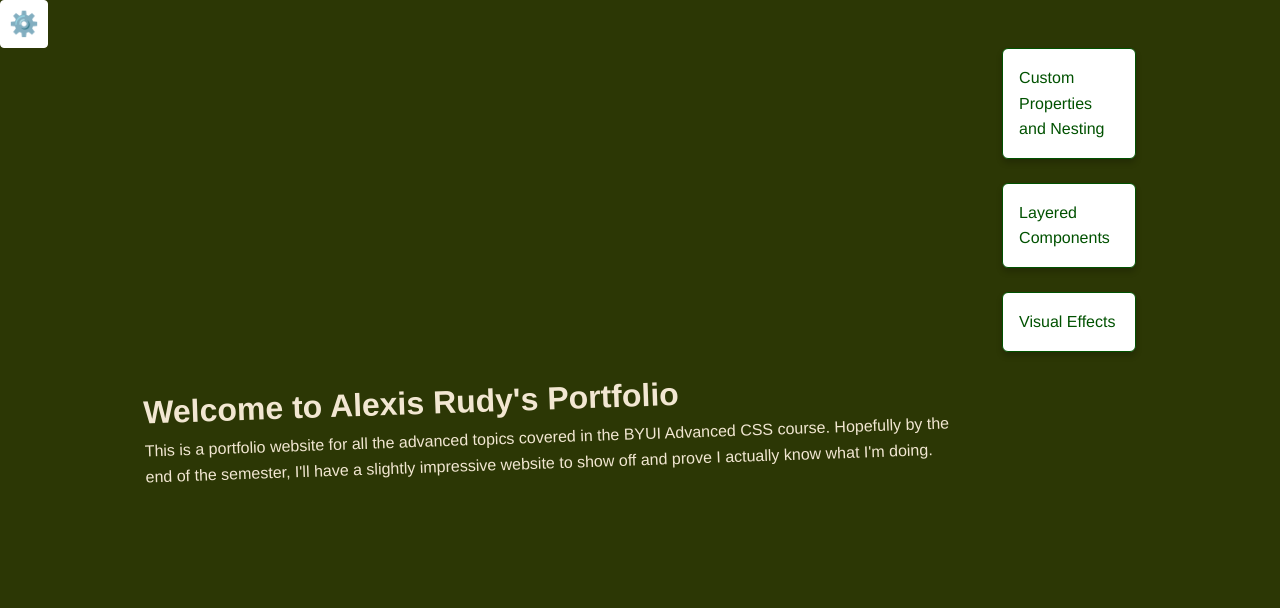
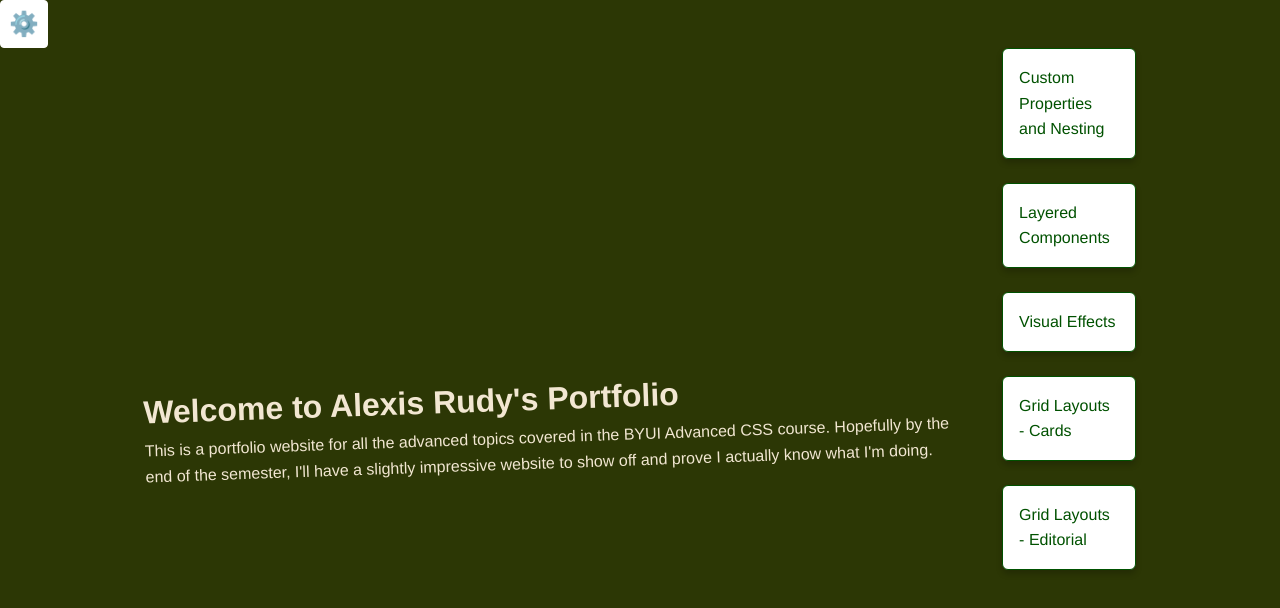
Before and after one commit to alexis-rudy/wdd331-portfolio, a website: page index.html in a window 1280 px wide. Drawn offline with Linux system fonts and the light colour scheme.

Commit message:
added new assignment pages and updated links in homepage and readme

```diff
--- a/index.html
+++ b/index.html
@@ -59,6 +59,12 @@
           <li class="card">
             <a href="unit-3/visual-effects/index.html">Visual Effects</a>
           </li>
+          <li class="card">
+            <a href="unit-4/grid-layouts/cards.html">Grid Layouts - Cards</a>
+          </li>
+          <li class="card">
+            <a href="unit-4/grid-layouts/editorial.html">Grid Layouts - Editorial</a>
+          </li>
         </ul>
       </section>
       <!-- <section class="videos">
```
Also changed, not shown: README.md, unit-4/grid-layouts/cards.css (added), unit-4/grid-layouts/cards.html (added), unit-4/grid-layouts/editorial.css (added), unit-4/grid-layouts/editorial.html (added).
